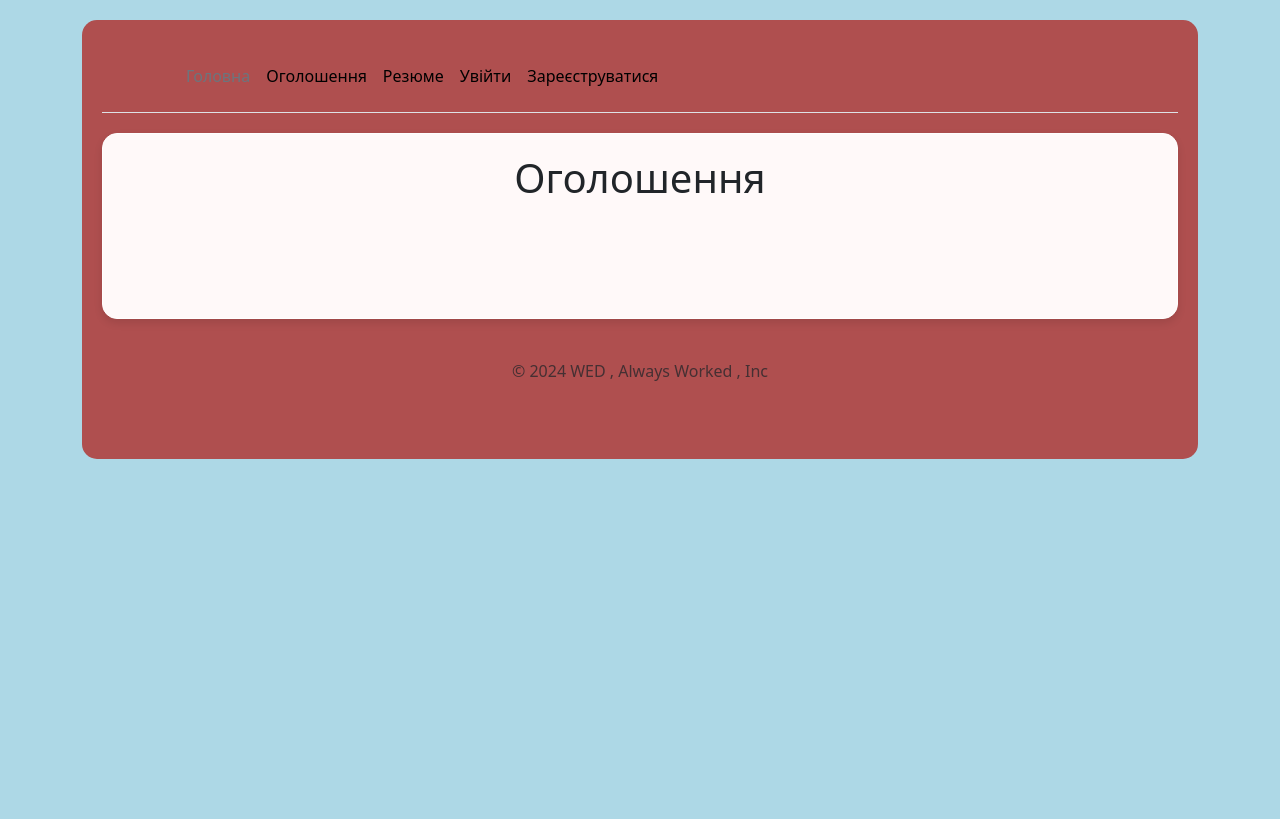
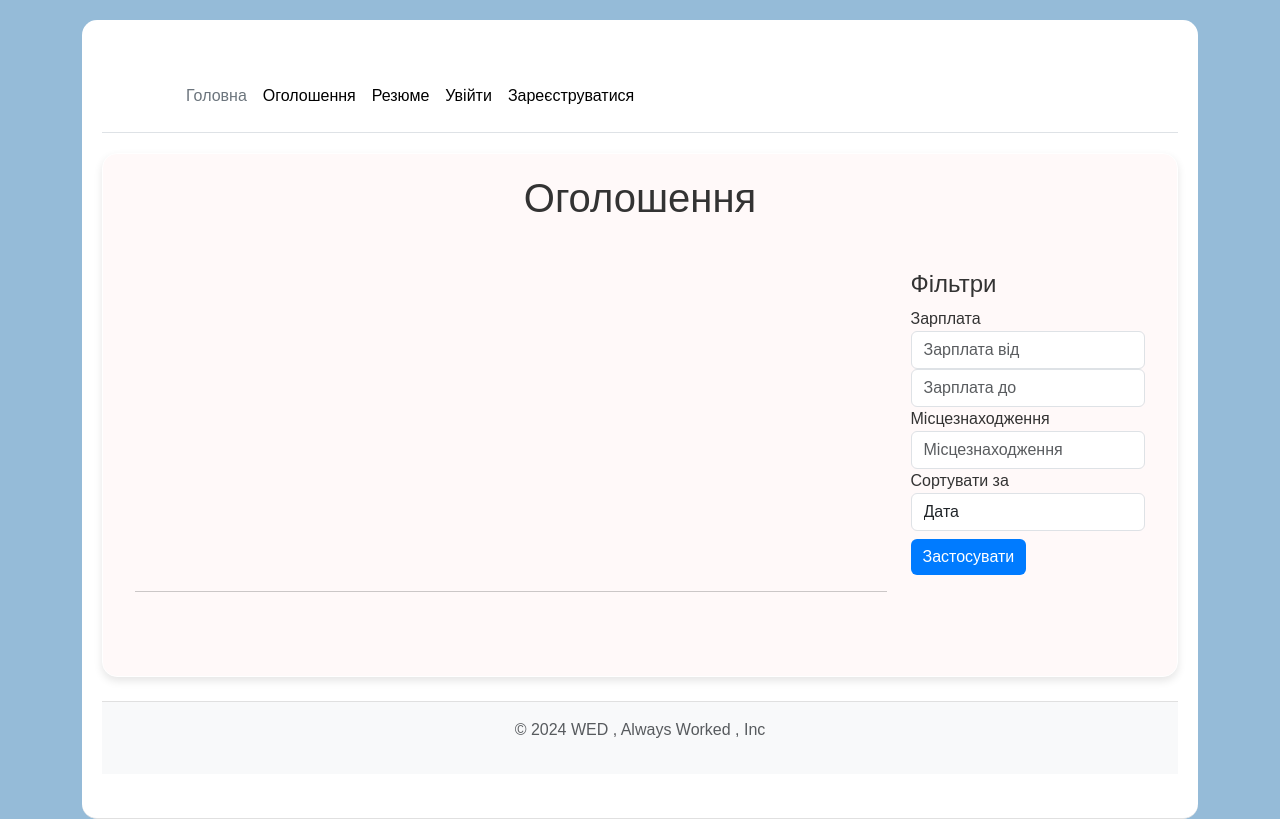
Before and after one commit to ShadowGhost31/WorkER, a PHP site: page /vacancies in a window 1280 px wide. Before the commit the page ends 459 px from the top, so only its background shows below. Run offline with PHP 8.4, Linux system fonts and the light colour scheme; data that the repository does not hold is empty.

Commit message:
Оформлення і фільтри
Деякі фікси по оформленню. Початок лістингу фільтрів і сортування.

```diff
--- a/css/style.css
+++ b/css/style.css
@@ -1,33 +1,29 @@
-.job-card {
-    height: 100%; /* забезпечує однакову висоту карток */
+body {
+    font-family: 'Arial', sans-serif;
+    background-color: #95bbd8;
+    color: #333;
 }
 
-.card-body {
-    display: flex;
-    flex-direction: column;
-    height: 100%;
-}
-
-.card-title {
-    margin-bottom: 1rem; /* додатковий відступ під заголовком */
-}
-
-.card-address {
-    flex-grow: 1; /* займає всю доступну висоту між заголовком і зарплатою */
-    height: 50px; /* фіксована висота для тексту адреси */
-    overflow: hidden; /* обрізає текст, який не поміщається */
-    text-overflow: ellipsis; /* додає три крапки в кінці обрізаного тексту */
-    white-space: nowrap; /* текст не переноситься на новий рядок */
-}
-
-.card-text.text-muted {
-    margin-top: 1rem; /* додатковий відступ перед зарплатою */
-}
 .header-wrapper {
-    background-color: #af4f4f;
+    background-color: #fff;
+    border-bottom: 1px solid #e0e0e0;
     border-radius: 15px;
     padding: 20px;
     margin-top: 20px;
+}
+
+.header-wrapper .nav-link {
+    color: #007bff;
+    transition: color 0.3s;
+}
+
+.header-wrapper .nav-link:hover {
+    color: #0056b3;
+}
+
+.header-wrapper .dropdown-menu {
+    border-radius: 0.25rem;
+    box-shadow: 0 2px 4px rgba(0, 0, 0, 0.1);
 }
 
 .content-wrapper {
@@ -39,17 +35,91 @@
     margin: 20px 0;
 }
 
-body {
-    background-color: #95bbd8;
+.job-card {
+    border: none;
+    border-radius: 8px;
+    box-shadow: 0 2px 4px rgba(0, 0, 0, 0.1);
+    transition: transform 0.2s;
+    margin-bottom: 20px;
+    height: 100%; /* забезпечує однакову висоту карток */
+}
+
+.job-card:hover {
+    transform: translateY(-5px);
 }
 
 .custom-card {
+    border: none;
+    border-radius: 8px;
+    box-shadow: 0 2px 4px rgba(0, 0, 0, 0.1);
+    transition: transform 0.2s;
+    background-color: #fff;
     width: 22rem;
     height: 15rem;
 }
+
+.custom-card:hover {
+    transform: translateY(-5px);
+}
+
 .card-body {
     display: flex;
     flex-direction: column;
+    height: 100%;
+}
+
+.card-title {
+    margin-bottom: 1rem; /* додатковий відступ під заголовком */
+    color: #007bff;
+    font-weight: bold;
+    font-size: 1.25rem;
+}
+
+.card-address {
+    flex-grow: 1; /* займає всю доступну висоту між заголовком і зарплатою */
+    height: 50px; /* фіксована висота для тексту адреси */
+    overflow: hidden; /* обрізає текст, який не поміщається */
+    text-overflow: ellipsis; /* додає три крапки в кінці обрізаного тексту */
+    white-space: nowrap; /* текст не переноситься на новий рядок */
+}
+
+.card-text {
+    color: #333;
+    font-size: 1rem;
+}
+
+.card-text.text-muted {
+    margin-top: 1rem; /* додатковий відступ перед зарплатою */
+}
+
+.btn-primary {
+    background-color: #007bff;
+    border: none;
+}
+
+.btn-primary:hover {
+    background-color: #0056b3;
+}
+
+.container {
+    margin-top: 20px;
+}
+
+.row {
+    margin-bottom: 20px;
+}
+
+.card-img-top {
+    border-top-left-radius: 8px;
+    border-top-right-radius: 8px;
+    height: 180px;
+    object-fit: cover;
+}
+
+footer {
+    background-color: #f8f9fa;
+    padding: 20px 0;
+    border-top: 1px solid #e0e0e0;
 }
 
 .hero {
--- a/views/layouts/index.php
+++ b/views/layouts/index.php
@@ -49,8 +49,7 @@ if (empty($Content))
                         <li><a href="/resumes" class="nav-link px-2 link-body-emphasis">Резюме</a></li>
                         <?php if (!Users::IsUserLogged()) : ?>
                             <li><a href="/users/login" class="nav-link px-2 link-body-emphasis">Увійти</a></li>
-                            <li><a href="/users/register" class="nav-link px-2 link-body-emphasis">Зареєструватися</a>
-                            </li>
+                            <li><a href="/users/register" class="nav-link px-2 link-body-emphasis">Зареєструватися</a></li>
                         <?php endif ?>
                     </ul>
 
@@ -67,7 +66,6 @@ if (empty($Content))
                                     <hr class="dropdown-divider">
                                 </li>
                                 <li><a class="dropdown-item" href="/users/logout">Вийти</a></li>
-
                             </ul>
                         </div>
                     <?php endif ?>
@@ -75,16 +73,16 @@ if (empty($Content))
             </div>
         </header>
         <div>
-            <div>
-                <div class="container content-wrapper">
-                    <h1 class="text-center"><?= $Title2 ?></h1>
-                    <?= $Content ?>
-                </div>
+            <div class="container content-wrapper">
+                <h1 class="text-center"><?= $Title2 ?></h1>
+                <?= $Content ?>
             </div>
             <footer class="py-3 my-4">
                 <p class="text-center text-body-secondary">© 2024 WED , Always Worked , Inc</p>
             </footer>
         </div>
+    </div>
+</div>
 </body>
 </html>
 <script>
--- a/views/vacancies/index.php
+++ b/views/vacancies/index.php
@@ -3,24 +3,61 @@ $this->Title = 'WORK_InD';
 $this->Title2 = 'Оголошення';
 ?>
 
-<body style="background-color: lightblue;">
+<body>
 <div class="container my-5">
+    <h1 class="mb-4 text-center"></h1>
+    <div class="row">
+        <!-- Оголошення -->
+        <div class="col-md-9">
             <div class="row">
                 <?php foreach ($this->paramsArray as $ad): ?>
-            <div class="col-md-4 mb-4">
+                    <div class="col-md-12 mb-4">
                         <div class="card custom-card">
-                    <img src="<?php /*= $ad['image_url']*/ ?>" class="card-img-top w-100">
                             <div class="card-body d-flex flex-column">
                                 <div class="flex-grow-1">
-                            <h5 class="card-title"><?= $ad['title'] ?></h5>
-                            <p class="card-text"><?= $ad['short_text'] ?></p>
-                            <p class="card-text text-muted">Зарплата: <?= $ad['salary'] ?> грн</p>
+                                    <h5 class="card-title"><?= htmlspecialchars($ad['title']) ?></h5>
+                                    <p class="card-text"><?= htmlspecialchars($ad['short_text']) ?></p>
+                                    <p class="card-text text-muted">Зарплата: <?= htmlspecialchars($ad['salary']) ?> грн</p>
                                 </div>
-                        <a href="vacancies/view/<?= $ad['id'] ?>" class="btn btn-primary mt-auto">Перейти</a>
+                                <a href="vacancies/view/<?= htmlspecialchars($ad['id']) ?>" class="btn btn-primary mt-auto">Перейти</a>
                             </div>
                         </div>
                     </div>
                 <?php endforeach; ?>
             </div>
         </div>
+        <!-- Фільтри та сортування -->
+        <div class="col-md-3">
+            <h4>Фільтри</h4>
+            <form method="GET" action="">
+                <!-- Додайте тут ваші фільтри -->
+                <div class="form-group">
+                    <label for="salary">Зарплата</label>
+                    <input type="number" class="form-control" id="salary" name="salary" placeholder="Зарплата від">
+                    <input type="number" class="form-control" id="salary" name="salary" placeholder="Зарплата до">
+                </div>
+                <div class="form-group">
+                    <label for="location">Місцезнаходження</label>
+                    <input type="text" class="form-control" id="location" name="location" placeholder="Місцезнаходження">
+                </div>
+                <div class="form-group">
+                    <label for="sort">Сортувати за</label>
+                    <select class="form-control" id="sort" name="sort">
+                        <option value="date">Дата</option>
+                        <option value="salary">Зарплата</option>
+                        <!-- Додайте інші параметри сортування, якщо потрібно -->
+                    </select>
+                </div>
+                <button type="submit" class="btn btn-primary mt-2">Застосувати</button>
+            </form>
+        </div>
+
+        <!-- Додати строчку -->
+        <div class="col-md-9">
+            <hr> <!-- Розділова лінія -->
+        </div>
+
+
+    </div>
+</div>
 </body>
```
Also changed, not shown: views/resumes/index.php (+33 -3 lines). Lines whose indentation alone changed are shown as unchanged.
